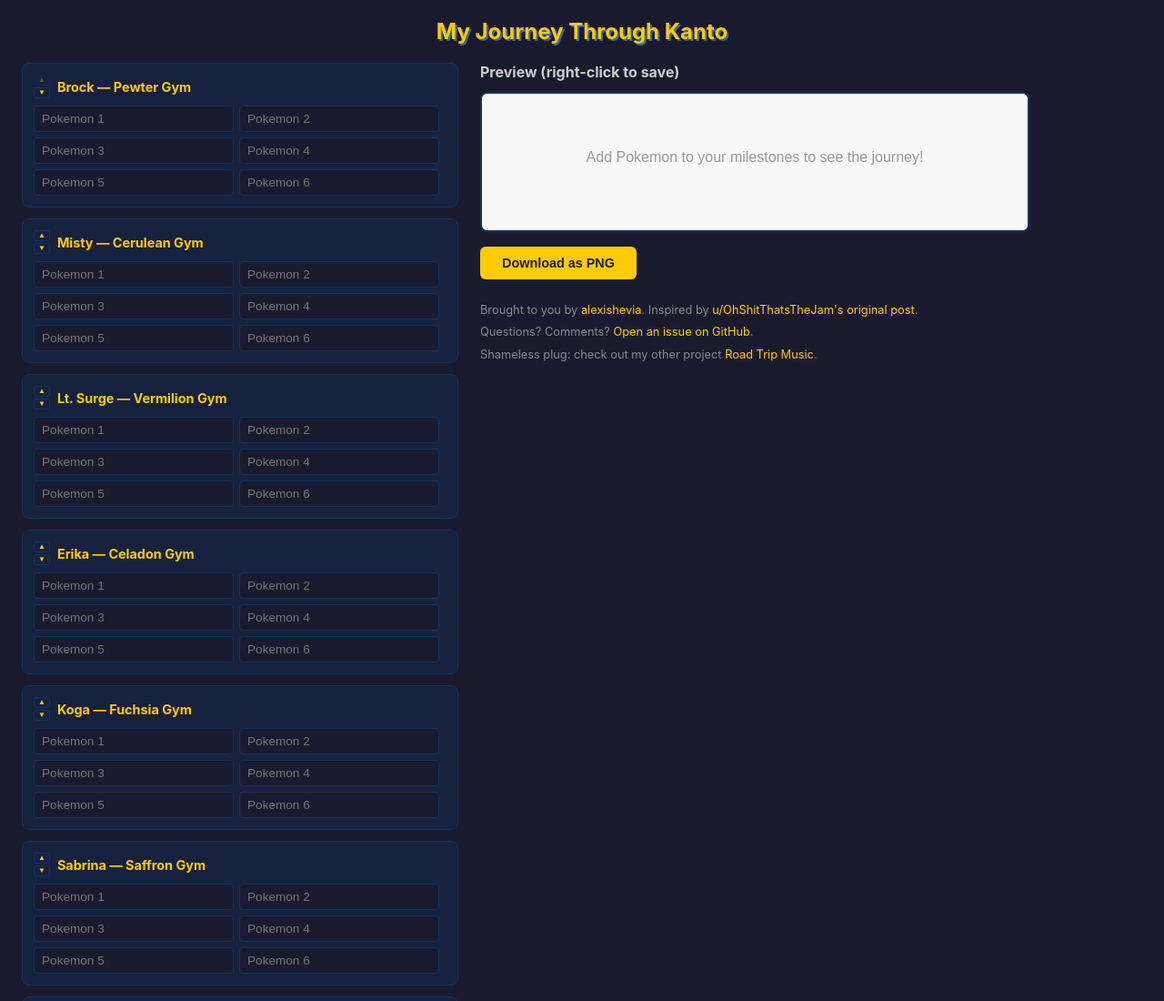
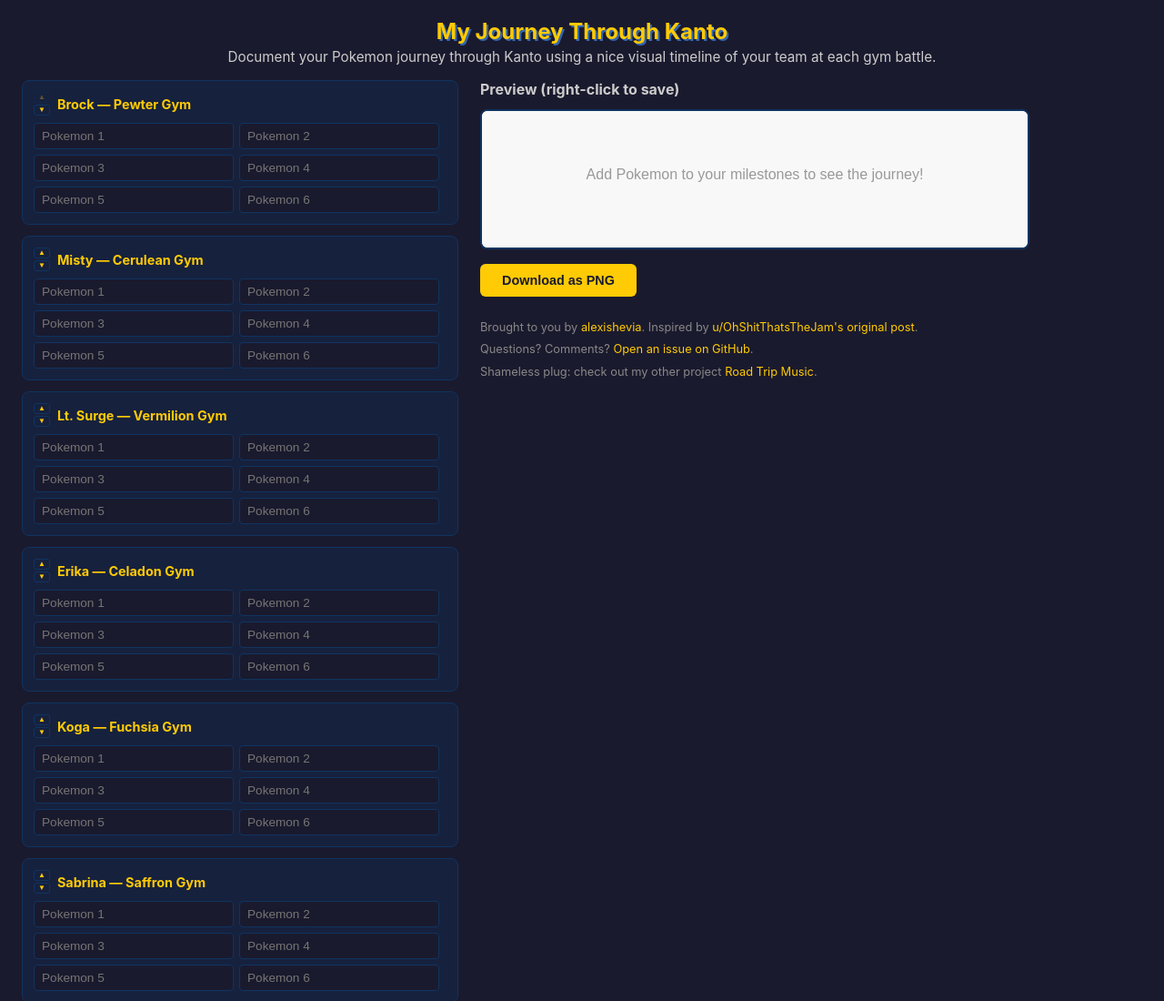
Before and after one commit to alexishevia/pokemon-kanto-journey, a plain HTML site: page index.html in a window 1280 px wide. Shown: the top 1100 px of the page at 91% size. Drawn offline with Linux system fonts and the light colour scheme.

Commit message:
add subtitle

```diff
--- a/index.html
+++ b/index.html
@@ -27,6 +27,7 @@
 </head>
 <body>
   <h1>My Journey Through Kanto</h1>
+  <p class="subtitle">Document your Pokemon journey through Kanto using a nice visual timeline of your team at each gym battle.</p>
   <div class="app">
     <div class="input-panel" id="input-panel"></div>
     <div class="preview-panel">
--- a/style.css
+++ b/style.css
@@ -13,10 +13,19 @@
 
 h1 {
   text-align: center;
-  padding: 20px;
+  padding: 20px 20px 0;
   font-size: 1.5rem;
   color: #ffcb05;
   text-shadow: 2px 2px 0 #3466af;
+  margin-bottom: 0;
+}
+
+.subtitle {
+  text-align: center;
+  color: #ccc;
+  font-size: 0.95rem;
+  margin: 4px 0 16px;
+  padding: 0 20px;
 }
 
 .app {
```
